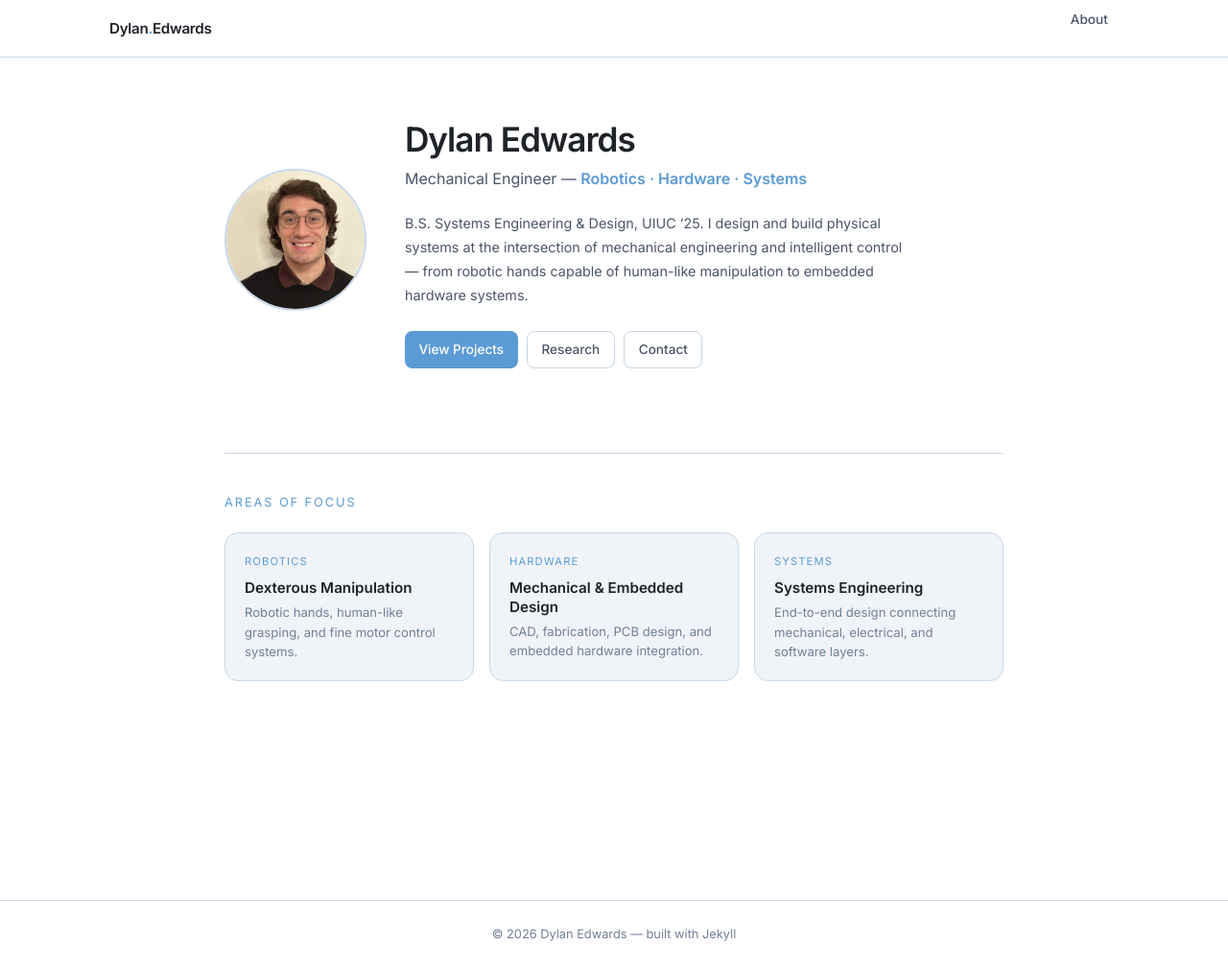
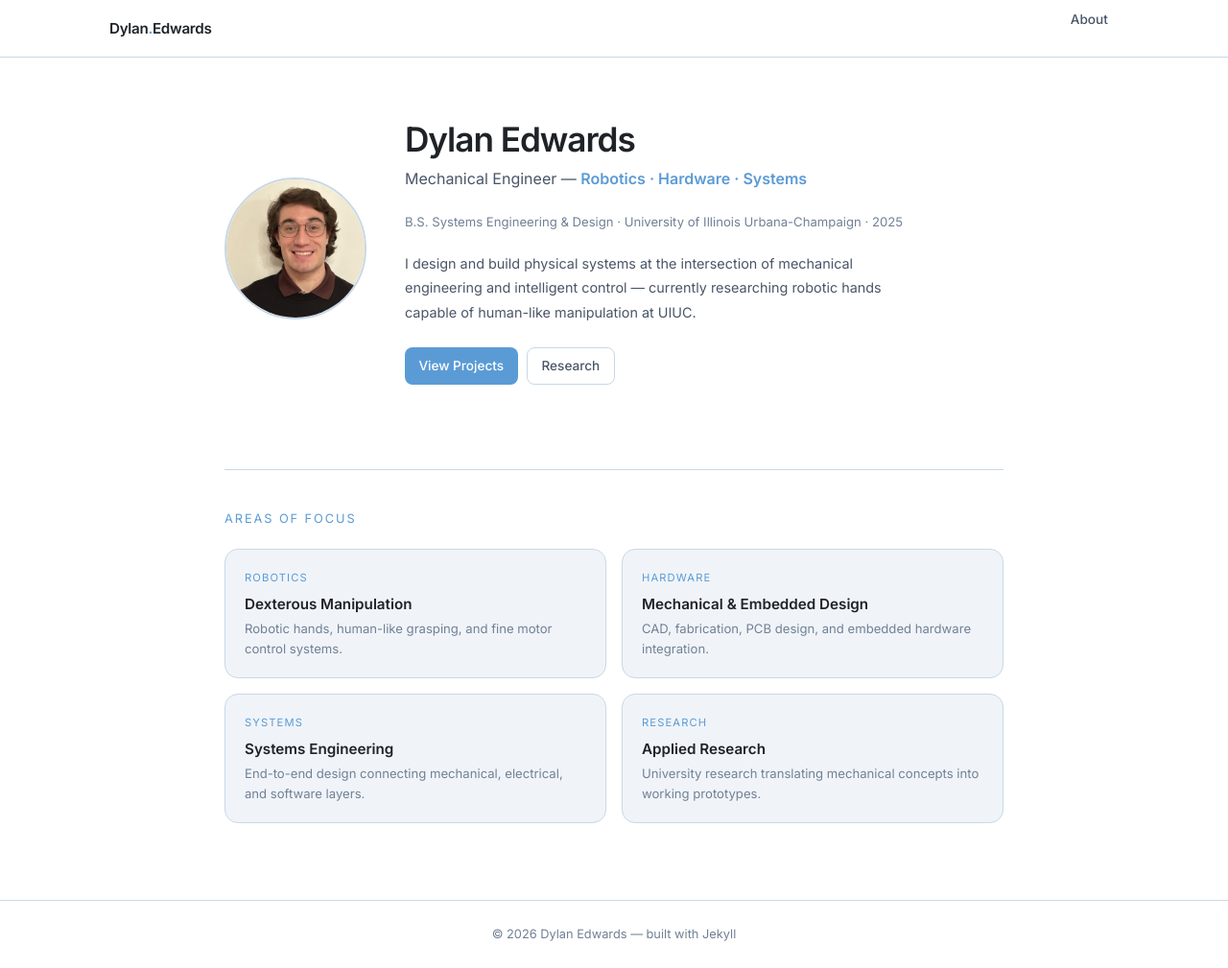
Before and after one commit to DylanEdwards02/DylanEdwards02.github.io, a Jekyll site: the page built from index.md, in a window 1280 px wide and 1009 px high. Shown: the whole window at 96% size. Built offline with Jekyll 4.4.1, drawn with Linux system fonts in a browser that asks for light colours.

Commit message:
Revise bio and add applied research highlight
Updated bio to reflect current research and added a new highlight card for applied research.

```diff
--- a/index.md
+++ b/index.md
@@ -11,19 +11,19 @@ title: Home
     <p class="hero-tagline">
       Mechanical Engineer &mdash; <strong>Robotics · Hardware · Systems</strong>
     </p>
+   <p style="font-size: 0.82rem; color: var(--text-3); margin-bottom: 1.25rem;">B.S. Systems Engineering & Design · University of Illinois Urbana-Champaign · 2025</p>
     <p class="hero-bio">
-      B.S. Systems Engineering &amp; Design, UIUC &rsquo;25. I design and build physical systems at the intersection of mechanical engineering and intelligent control &mdash; from robotic hands capable of human-like manipulation to embedded hardware systems.
+      I design and build physical systems at the intersection of mechanical engineering and intelligent control &mdash; currently researching robotic hands capable of human-like manipulation at UIUC.
     </p>
     <div class="hero-ctas">
       <a href="/projects" class="btn btn-primary">View Projects</a>
       <a href="/research" class="btn btn-outline">Research</a>
-      <a href="/contact" class="btn btn-outline">Contact</a>
     </div>
   </div>
 </section>
 <hr class="home-divider">
 <span class="section-label">Areas of focus</span>
-<div class="highlights-grid">
+<div class="highlights-grid" style="grid-template-columns: repeat(2, 1fr);">
   <div class="highlight-card">
     <span class="hl-label">Robotics</span>
     <h3>Dexterous Manipulation</h3>
@@ -31,7 +31,7 @@ title: Home
   </div>
   <div class="highlight-card">
     <span class="hl-label">Hardware</span>
-    <h3>Mechanical &amp; Embedded Design</h3>
+    <h3>Mechanical & Embedded Design</h3>
     <p>CAD, fabrication, PCB design, and embedded hardware integration.</p>
   </div>
   <div class="highlight-card">
@@ -39,4 +39,9 @@ title: Home
     <h3>Systems Engineering</h3>
     <p>End-to-end design connecting mechanical, electrical, and software layers.</p>
   </div>
+  <div class="highlight-card">
+    <span class="hl-label">Research</span>
+    <h3>Applied Research</h3>
+    <p>University research translating mechanical concepts into working prototypes.</p>
+  </div>
 </div>
```
